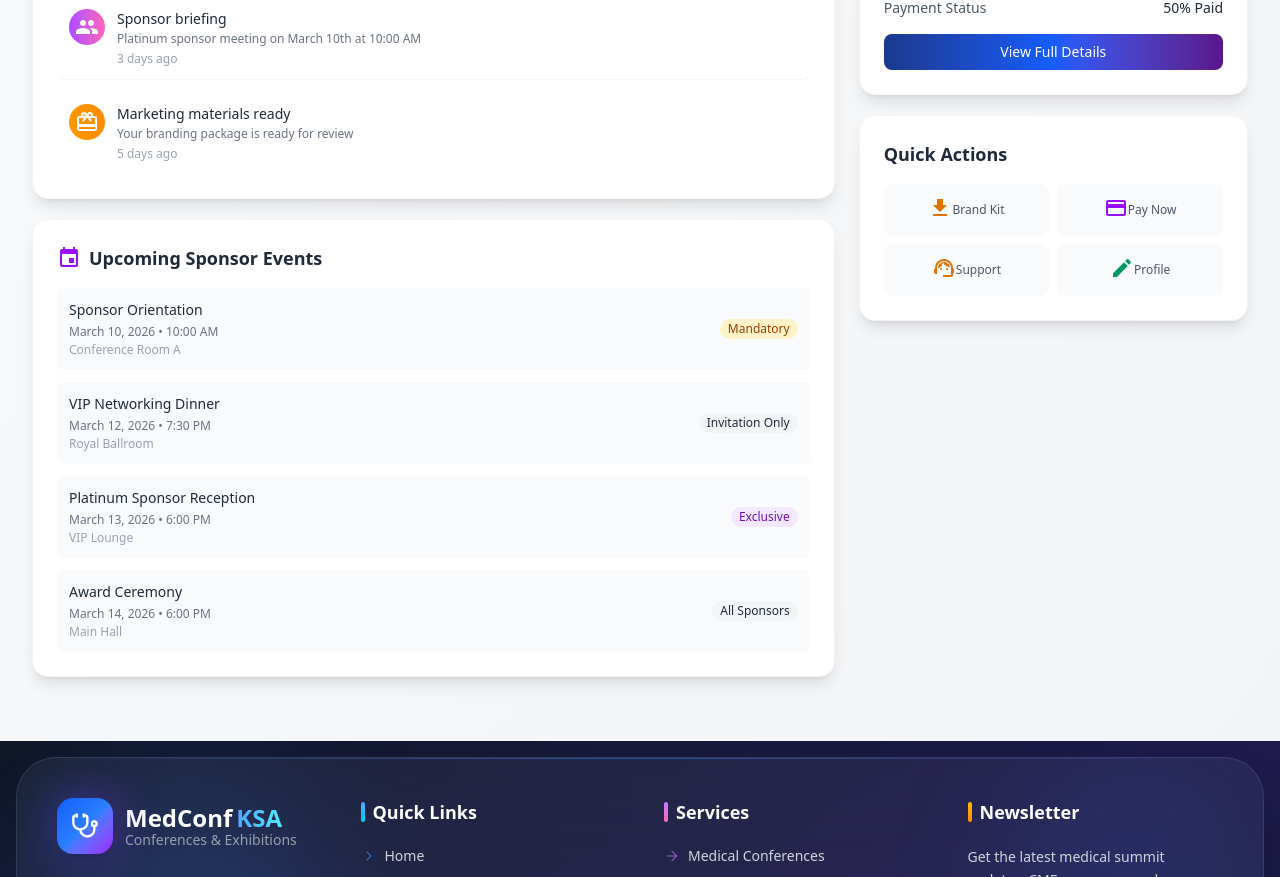
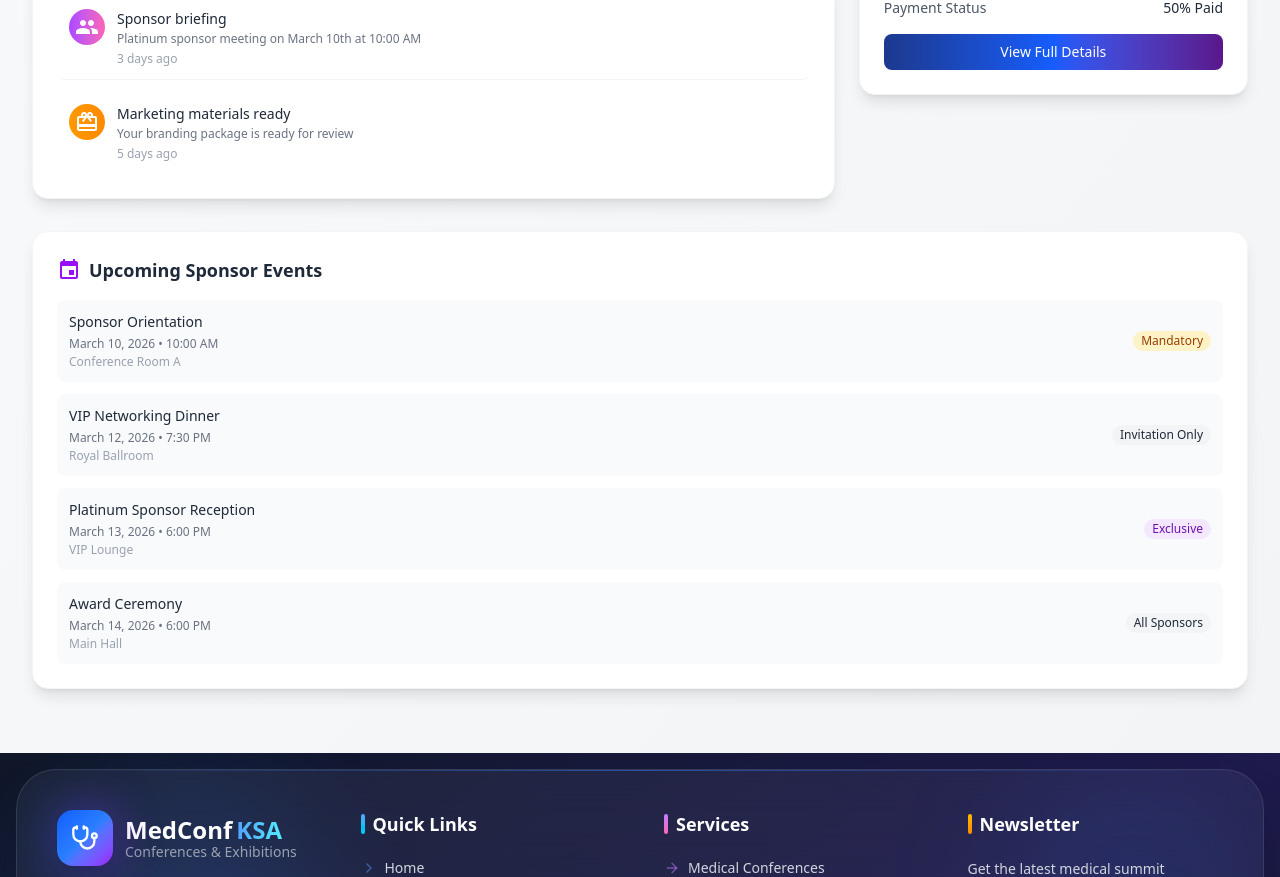
Before and after one commit to afnan-ids/medconf-ksa, a Next.js app: page /pages/Portals/SponcerPortal in a window 1280 px wide. Shown: the part 847-1724 px from the top of the page. Built offline with nearby package versions, Linux system fonts and the light colour scheme.

Commit message:
2 commit ! 13/3/26

```diff
--- a/app/pages/Portals/SponcerPortal/page.jsx
+++ b/app/pages/Portals/SponcerPortal/page.jsx
@@ -325,36 +325,6 @@ const SponsorPortal = () => {
                   </div>
                 </div>
 
-                {/* Upcoming Events */}
-                <div className="bg-white rounded-xl sm:rounded-2xl shadow-md sm:shadow-lg p-4 sm:p-5 md:p-6 border border-gray-100">
-                  <div className="flex items-center justify-between mb-3 sm:mb-4">
-                    <h3 className="text-sm sm:text-base md:text-lg font-semibold text-gray-800 flex items-center gap-2">
-                      <EventIcon className="w-4 h-4 sm:w-5 sm:h-5 text-purple-600" />
-                      Upcoming Sponsor Events
-                    </h3>
-                  </div>
-                  <div className="space-y-3">
-                    {events.map((event) => (
-                      <div
-                        key={event.id}
-                        className="flex items-center justify-between p-2 sm:p-3 bg-gray-50 rounded-lg hover:bg-gray-100 transition-all"
-                      >
-                        <div>
-                          <p className="text-xs sm:text-sm font-medium text-gray-800">{event.title}</p>
-                          <p className="text-xs text-gray-500 mt-1">{event.date} • {event.time}</p>
-                          <p className="text-xs text-gray-400 mt-0.5">{event.location}</p>
-                        </div>
-                        <span className={`text-xs px-2 py-0.5 rounded-full ${
-                          event.type === "Mandatory" ? "bg-amber-100 text-amber-800" :
-                          event.type === "Exclusive" ? "bg-purple-100 text-purple-800" :
-                          "bg-gray-100 text-gray-800"
-                        }`}>
-                          {event.type}
-                        </span>
-                      </div>
-                    ))}
-                  </div>
-                </div>
               </div>
 
               {/* Right Column - Sponsorship Status */}
@@ -389,33 +359,40 @@ const SponsorPortal = () => {
                     View Full Details
                   </button>
                 </div>
+              </div>
 
-                {/* Quick Actions */}
+            </div>
+
+                {/* Upcoming Events */}
                 <div className="bg-white rounded-xl sm:rounded-2xl shadow-md sm:shadow-lg p-4 sm:p-5 md:p-6 border border-gray-100">
-                  <h3 className="text-sm sm:text-base md:text-lg font-semibold text-gray-800 mb-3 sm:mb-4">
-                    Quick Actions
-                  </h3>
-                  <div className="grid grid-cols-2 gap-2">
-                    <button className="p-2 sm:p-3 bg-gray-50 rounded-lg hover:bg-gray-100 transition-all text-center">
-                      <DownloadIcon className="w-4 h-4 sm:w-5 sm:h-5 text-amber-600 mx-auto mb-1" />
-                      <span className="text-xs text-gray-600">Brand Kit</span>
-                    </button>
-                    <button className="p-2 sm:p-3 bg-gray-50 rounded-lg hover:bg-gray-100 transition-all text-center">
-                      <PaymentIcon className="w-4 h-4 sm:w-5 sm:h-5 text-purple-600 mx-auto mb-1" />
-                      <span className="text-xs text-gray-600">Pay Now</span>
-                    </button>
-                    <button className="p-2 sm:p-3 bg-gray-50 rounded-lg hover:bg-gray-100 transition-all text-center">
-                      <SupportIcon className="w-4 h-4 sm:w-5 sm:h-5 text-amber-600 mx-auto mb-1" />
-                      <span className="text-xs text-gray-600">Support</span>
-                    </button>
-                    <button className="p-2 sm:p-3 bg-gray-50 rounded-lg hover:bg-gray-100 transition-all text-center">
-                      <EditIcon className="w-4 h-4 sm:w-5 sm:h-5 text-emerald-600 mx-auto mb-1" />
-                      <span className="text-xs text-gray-600">Profile</span>
-                    </button>
+                  <div className="flex items-center justify-between mb-3 sm:mb-4">
+                    <h3 className="text-sm sm:text-base md:text-lg font-semibold text-gray-800 flex items-center gap-2">
+                      <EventIcon className="w-4 h-4 sm:w-5 sm:h-5 text-purple-600" />
+                      Upcoming Sponsor Events
+                    </h3>
+                  </div>
+                  <div className="space-y-3">
+                    {events.map((event) => (
+                      <div
+                        key={event.id}
+                        className="flex items-center justify-between p-2 sm:p-3 bg-gray-50 rounded-lg hover:bg-gray-100 transition-all"
+                      >
+                        <div>
+                          <p className="text-xs sm:text-sm font-medium text-gray-800">{event.title}</p>
+                          <p className="text-xs text-gray-500 mt-1">{event.date} • {event.time}</p>
+                          <p className="text-xs text-gray-400 mt-0.5">{event.location}</p>
+                        </div>
+                        <span className={`text-xs px-2 py-0.5 rounded-full ${
+                          event.type === "Mandatory" ? "bg-amber-100 text-amber-800" :
+                          event.type === "Exclusive" ? "bg-purple-100 text-purple-800" :
+                          "bg-gray-100 text-gray-800"
+                        }`}>
+                          {event.type}
+                        </span>
+                      </div>
+                    ))}
                   </div>
                 </div>
-              </div>
-            </div>
           </div>
         )}
 
```
